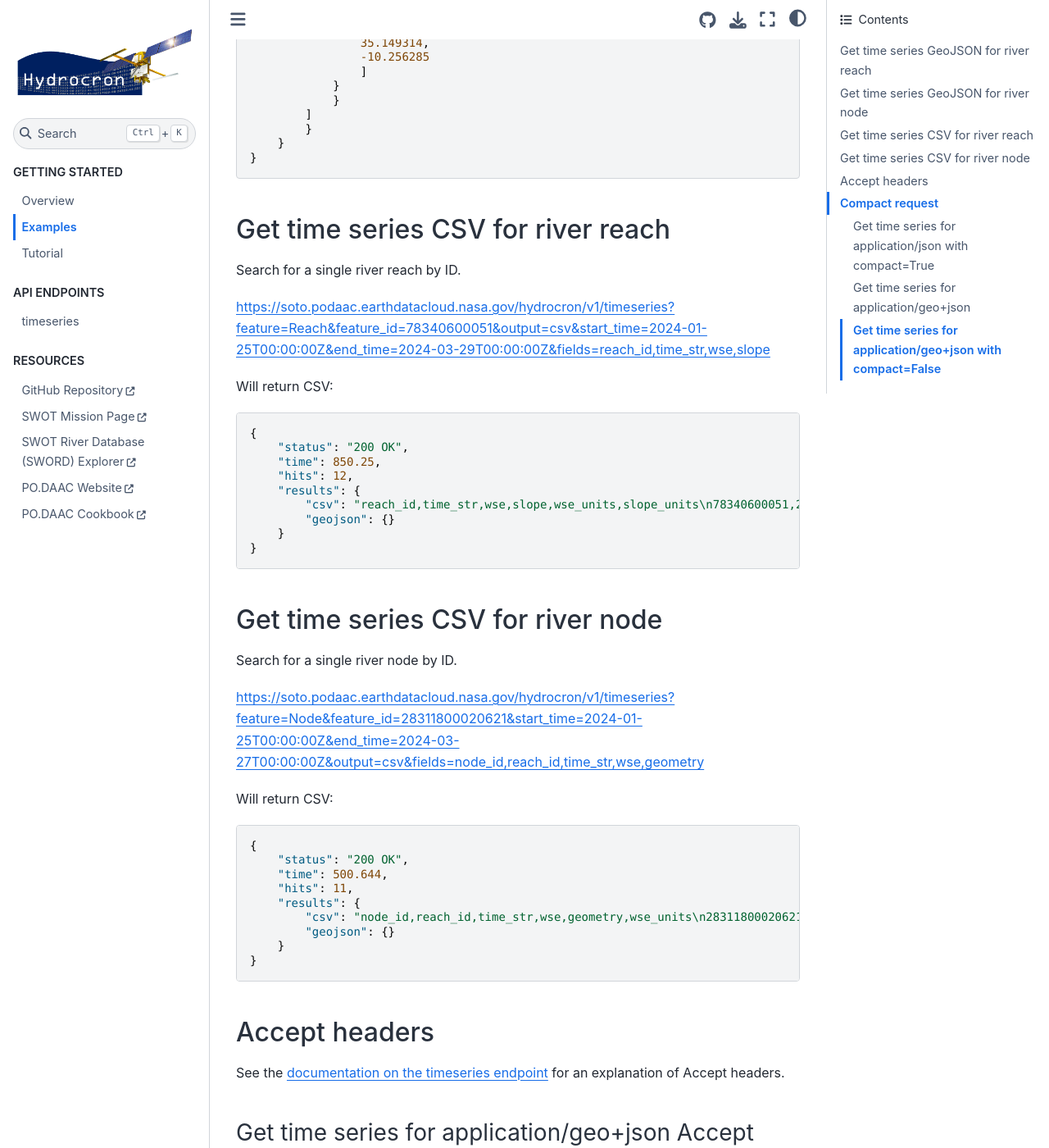
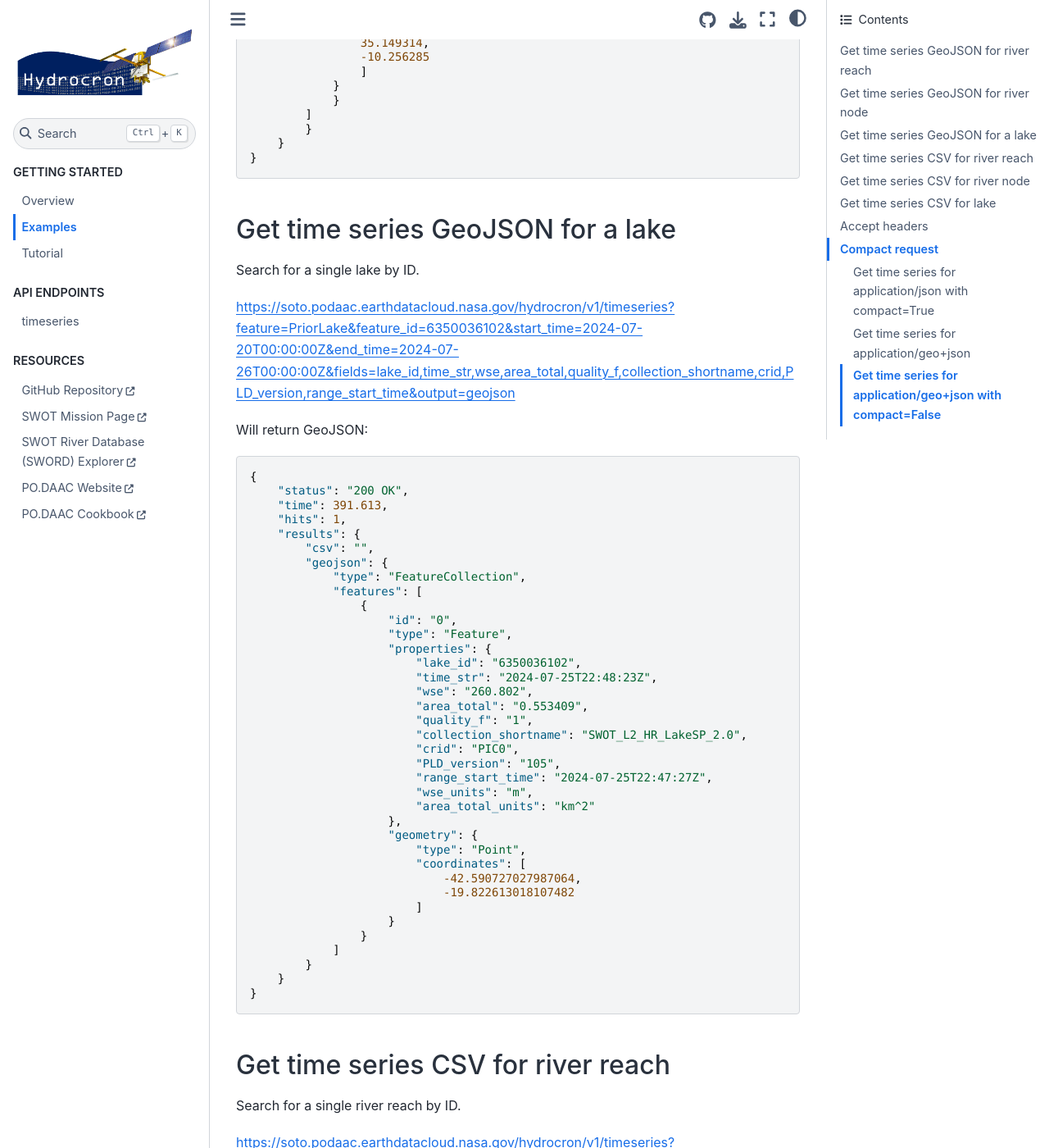
Before and after one commit to podaac/hydrocron, a Jupyter Book: the page built from docs/examples.md, in a window 1280 px wide and 1400 px high, scrolled down 4911 px. Shown: the whole window at 82% size. Built offline with Jupyter Book 1.0.4 settings and Sphinx 7.4.7 and the Sphinx Book theme 1.1.4, drawn with Linux system fonts in a browser that asks for light colours; some of the changed text lies outside the part shown.

Commit message:
Update documenation to include lake data

````diff
--- a/docs/examples.md
+++ b/docs/examples.md
@@ -270,6 +270,54 @@ Will return GeoJSON:
 }
 ```
 
+## Get time series GeoJSON for a lake
+
+Search for a single lake by ID.
+
+[https://soto.podaac.earthdatacloud.nasa.gov/hydrocron/v1/timeseries?feature=PriorLake&feature_id=6350036102&start_time=2024-07-20T00:00:00Z&end_time=2024-07-26T00:00:00Z&fields=lake_id,time_str,wse,area_total,quality_f,collection_shortname,crid,PLD_version,range_start_time&output=geojson](https://soto.podaac.earthdatacloud.nasa.gov/hydrocron/v1/timeseries?feature=PriorLake&feature_id=6350036102&start_time=2024-07-20T00:00:00Z&end_time=2024-07-26T00:00:00Z&fields=lake_id,time_str,wse,area_total,quality_f,collection_shortname,crid,PLD_version,range_start_time&output=geojson)
+
+Will return GeoJSON:
+
+```json
+{
+    "status": "200 OK",
+    "time": 391.613,
+    "hits": 1,
+    "results": {
+        "csv": "",
+        "geojson": {
+            "type": "FeatureCollection",
+            "features": [
+                {
+                    "id": "0",
+                    "type": "Feature",
+                    "properties": {
+                        "lake_id": "6350036102",
+                        "time_str": "2024-07-25T22:48:23Z",
+                        "wse": "260.802",
+                        "area_total": "0.553409",
+                        "quality_f": "1",
+                        "collection_shortname": "SWOT_L2_HR_LakeSP_2.0",
+                        "crid": "PIC0",
+                        "PLD_version": "105",
+                        "range_start_time": "2024-07-25T22:47:27Z",
+                        "wse_units": "m",
+                        "area_total_units": "km^2"
+                    },
+                    "geometry": {
+                        "type": "Point",
+                        "coordinates": [
+                            -42.590727027987064,
+                            -19.822613018107482
+                        ]
+                    }
+                }
+            ]
+        }
+    }
+}
+```
+
 ## Get time series CSV for river reach
 
 Search for a single river reach by ID.
@@ -305,6 +353,26 @@ Will return CSV:
     "hits": 11,
     "results": {
         "csv": "node_id,reach_id,time_str,wse,geometry,wse_units\n28311800020621,28311800021,2024-01-28T08:15:21Z,-15.54433,POINT (45.949474 48.354881),m\n28311800020621,28311800021,2024-01-31T21:37:09Z,-15.63838,POINT (45.949474 48.354881),m\n28311800020621,28311800021,2024-02-07T06:37:36Z,-999999999999.0,POINT (45.949474 48.354881),m\n28311800020621,28311800021,2024-02-10T19:59:24Z,-14.46997,POINT (45.949474 48.354881),m\n28311800020621,28311800021,2024-02-18T05:00:26Z,-15.99808,POINT (45.949474 48.354881),m\n28311800020621,28311800021,2024-02-21T18:22:14Z,-999999999999.0,POINT (45.949474 48.354881),m\n28311800020621,28311800021,2024-02-28T03:22:42Z,-999999999999.0,POINT (45.949474 48.354881),m\n28311800020621,28311800021,2024-03-02T16:44:30Z,-16.80069,POINT (45.949474 48.354881),m\n28311800020621,28311800021,2024-03-10T01:45:29Z,-15.65594,POINT (45.949474 48.354881),m\n28311800020621,28311800021,2024-03-13T15:07:16Z,-999999999999.0,POINT (45.949474 48.354881),m\n28311800020621,28311800021,2024-03-23T13:29:33Z,-16.73133,POINT (45.949474 48.354881),m\n",
+        "geojson": {}
+    }
+}
+```
+
+## Get time series CSV for lake
+
+Search for a single lake by ID.
+
+[https://soto.podaac.earthdatacloud.nasa.gov/hydrocron/v1/timeseries?feature=PriorLake&feature_id=6350036102&start_time=2024-07-20T00:00:00Z&end_time=2024-07-26T00:00:00Z&fields=lake_id,time_str,wse,area_total,quality_f,collection_shortname,crid,PLD_version,range_start_time&output=csv](https://soto.podaac.earthdatacloud.nasa.gov/hydrocron/v1/timeseries?feature=PriorLake&feature_id=6350036102&start_time=2024-07-20T00:00:00Z&end_time=2024-07-26T00:00:00Z&fields=lake_id,time_str,wse,area_total,quality_f,collection_shortname,crid,PLD_version,range_start_time&output=csv)
+
+Will return CSV:
+
+```json
+{
+    "status": "200 OK",
+    "time": 321.592,
+    "hits": 1,
+    "results": {
+        "csv": "lake_id,time_str,wse,area_total,quality_f,collection_shortname,crid,PLD_version,range_start_time,wse_units,area_total_units\n6350036102,2024-07-25T22:48:23Z,260.802,0.553409,1,SWOT_L2_HR_LakeSP_2.0,PIC0,105,2024-07-25T22:47:27Z,m,km^2\n",
         "geojson": {}
     }
 }
````
Also changed, not shown: docs/overview.md (+9 -0 lines), docs/timeseries.md (+20 -3 lines).
